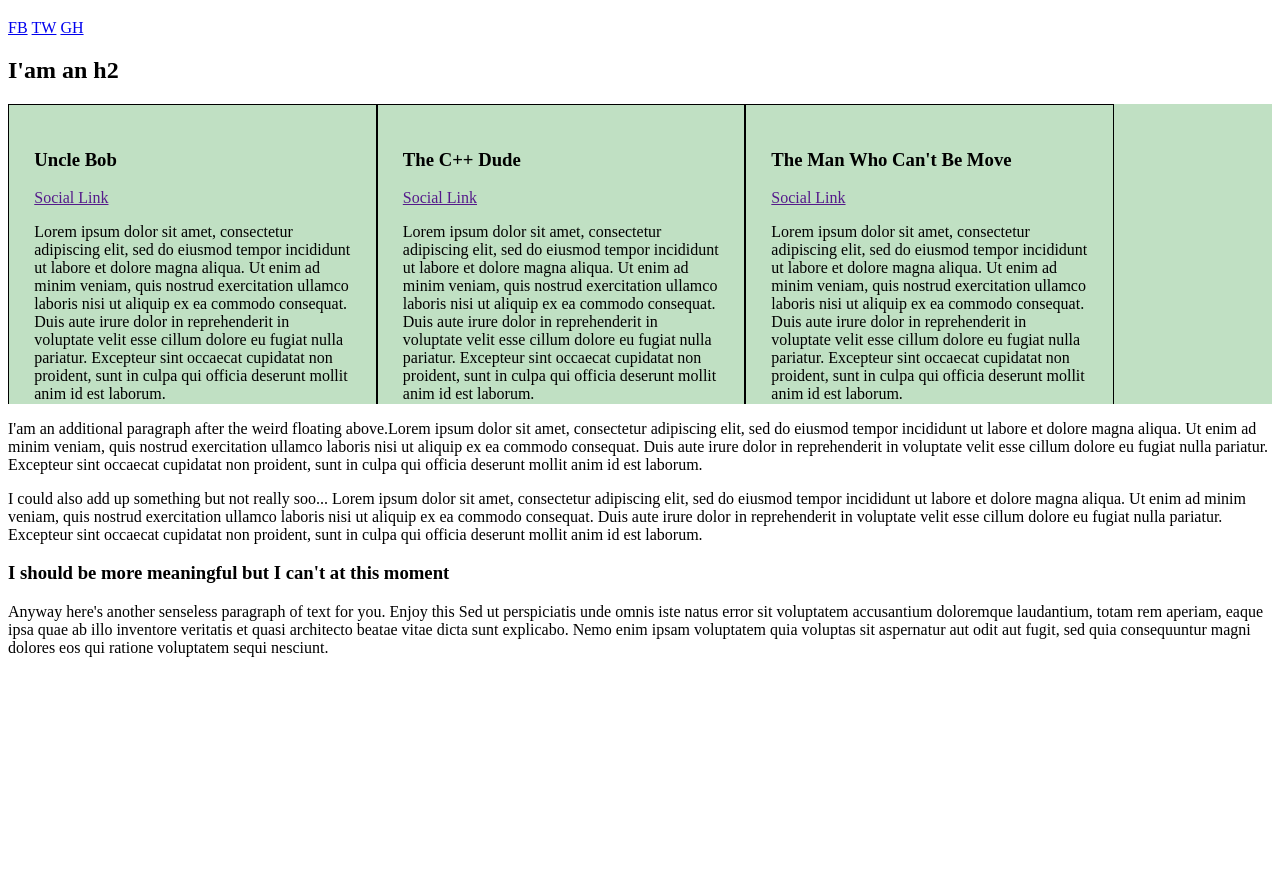
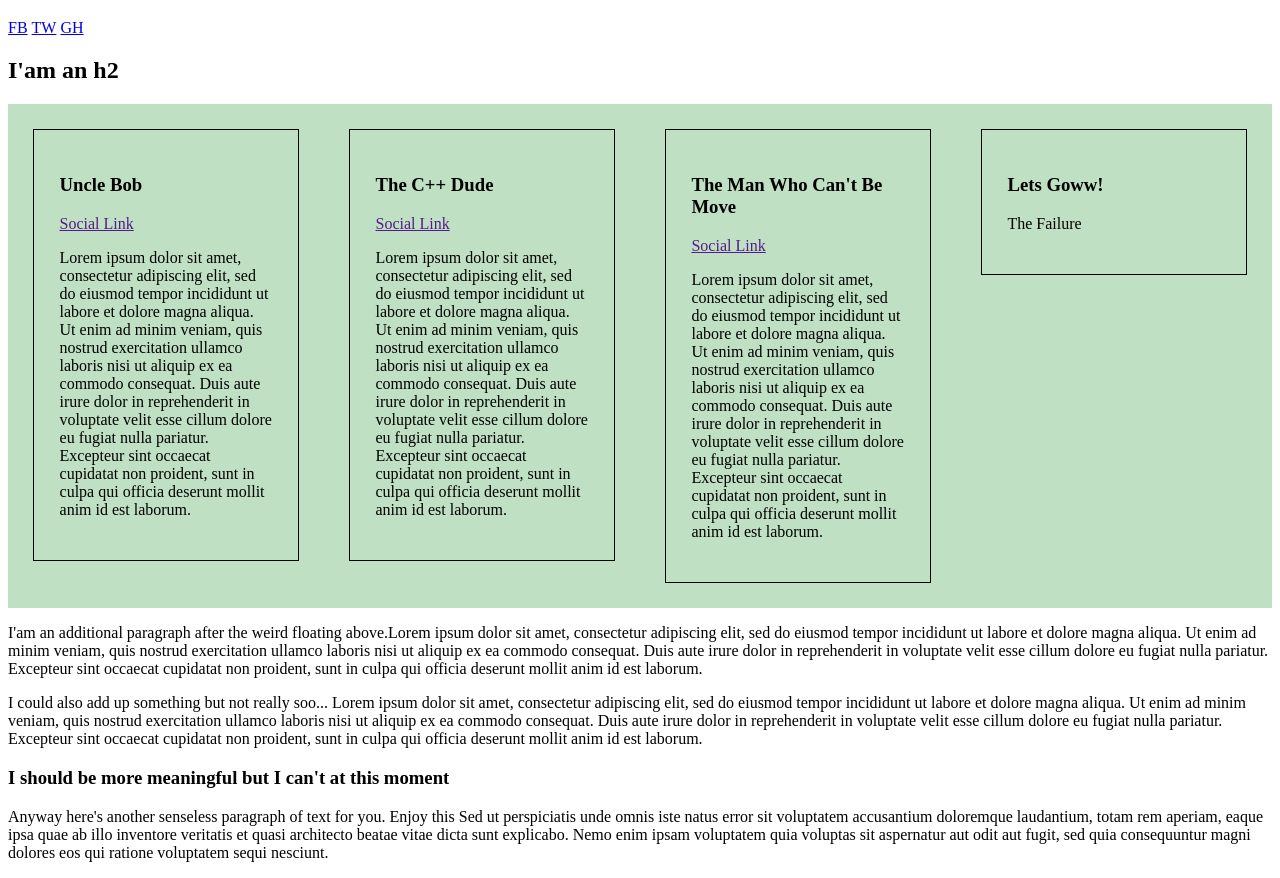
Before and after one commit to Maryangga/intermediate-css, a plain HTML site: page index.html in a window 1280 px wide. Shown: the part 61-939 px from the top of the page. Before the commit the page ends 800 px from the top, so only its background shows below. Drawn offline with Linux system fonts and the light colour scheme.

Commit message:
Margin boxes

```diff
--- a/css/styles.css
+++ b/css/styles.css
@@ -3,14 +3,14 @@
     float: left;
     font-size: 1rem;
     padding: 2%;
-    width: 25%;
+    width: 21%;
+    box-sizing: border-box;
+    margin: 2%;
 }
 
 .bio-wrapper {
     background-color: #c0e0c3;
     font-size: 24px;
-    height: 300px;
-    overflow: scroll;
 }
 
 .bio-wrapper:after {
@@ -21,7 +21,6 @@
     clear: both;
     height: 0;
 }
-
 .social-list {
     list-style-type: none;
     padding: 0;
```
